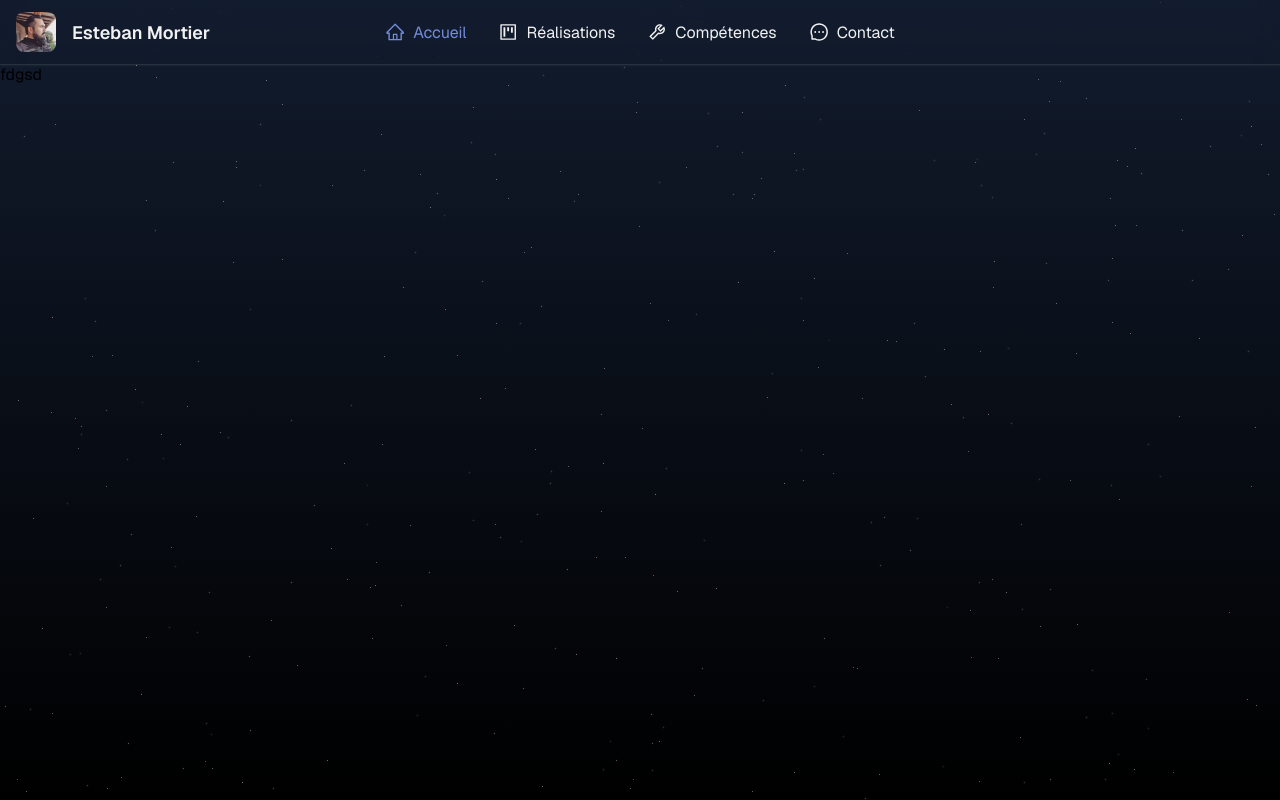
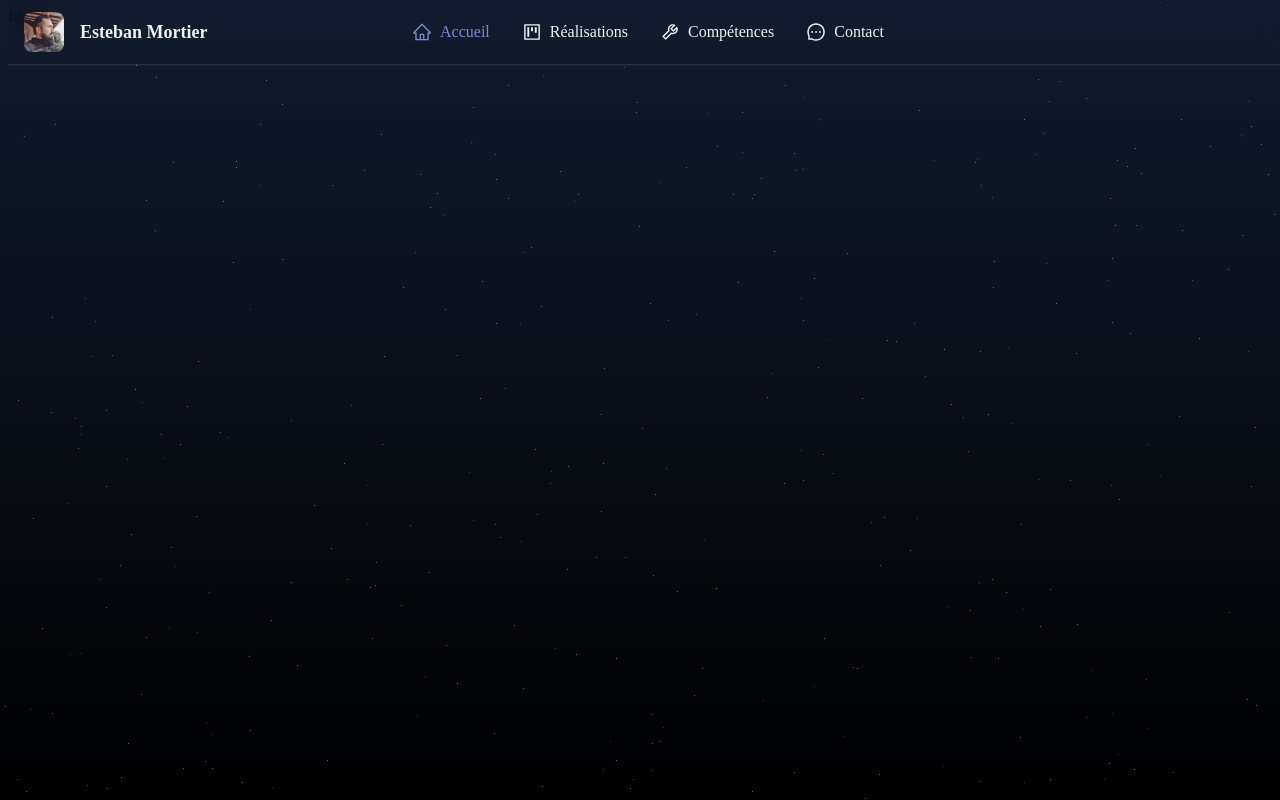
Before and after one commit to Esteban-Mo/newportfolio, a Next.js app: page / in a window 1280 px wide. Built offline with nearby package versions, Linux system fonts and the light colour scheme.

Commit message:
Migrate Header component to styled-components and remove CSS modules

```diff
--- a/package.json
+++ b/package.json
@@ -12,10 +12,12 @@
     "@emotion/react": "^11.14.0",
     "@emotion/styled": "^11.14.0",
     "@mui/material": "^6.4.5",
+    "@types/styled-components": "^5.1.34",
     "next": "15.1.7",
     "react": "^19.0.0",
     "react-dom": "^19.0.0",
-    "react-icons": "^5.5.0"
+    "react-icons": "^5.5.0",
+    "styled-components": "^6.1.15"
   },
   "devDependencies": {
     "@eslint/eslintrc": "^3",
--- a/src/app/globals.css
+++ /dev/null
@@ -1,13 +0,0 @@
-* {
-  margin: 0;
-  padding: 0;
-  box-sizing: border-box;
-}
-
-body {
-  font-family: var(--font-geist-sans);
-}
-
-main {
-  padding-top: 4rem;
-}
--- a/src/app/layout.tsx
+++ b/src/app/layout.tsx
@@ -1,7 +1,6 @@
 import type { Metadata } from "next";
 import { Geist, Geist_Mono } from "next/font/google";
 import Header from "@/components/Header";
-import './globals.css';
 
 const geistSans = Geist({
   variable: "--font-geist-sans",
--- a/src/components/Header.module.css
+++ /dev/null
@@ -1,65 +0,0 @@
-.header {
-  width: 100%;
-  position: fixed;
-  top: 0;
-  z-index: 50;
-  background-color: transparent;
-  backdrop-filter: blur(10px);
-  box-shadow: 0 1px 2px 0 rgba(255, 249, 249, 0.05);
-  border-bottom: 1px solid rgba(255, 255, 255, 0.1);
-}
-
-.container {
-  margin: 0 auto;
-  padding: 0 1rem;
-  height: 4rem;
-  display: flex;
-  align-items: center;
-  position: relative;
-}
-
-.logo {
-  font-size: 1.125rem;
-  font-weight: 600;
-  display: flex;
-  align-items: center;
-  gap: 1rem;
-  color: #f1f1f1;
-}
-
-.profileImage {
-  width: 2.5rem;
-  height: 2.5rem;
-  border-radius: 8px;
-  object-fit: cover;
-}
-
-.nav {
-  display: flex;
-  gap: 2rem;
-  position: absolute;
-  left: 50%;
-  transform: translateX(-50%);
-}
-
-.navLink {
-  display: flex;
-  align-items: center;
-  gap: 0.5rem;
-  color: #f1f1f1;
-  text-decoration: none;
-  transition: color 0.2s ease;
-}
-
-.navLink:hover {
-  color: #748cda;
-}
-
-.active {
-  color: #748cda;
-}
-
-.icon {
-  width: 1.25rem;
-  height: 1.25rem;
-}
--- a/src/components/Header.tsx
+++ b/src/components/Header.tsx
@@ -4,7 +4,69 @@ import { AiOutlineHome, AiOutlineProject, AiOutlineTool, AiOutlineMessage } from
 import Link from 'next/link';
 import Image from 'next/image';
 import { usePathname } from 'next/navigation';
-import styles from './Header.module.css';
+import styled from 'styled-components';
+
+const HeaderContainer = styled.header`
+  width: 100%;
+  position: fixed;
+  top: 0;
+  z-index: 50;
+  background-color: transparent;
+  backdrop-filter: blur(10px);
+  box-shadow: 0 1px 2px 0 rgba(255, 249, 249, 0.05);
+  border-bottom: 1px solid rgba(255, 255, 255, 0.1);
+`;
+
+const Container = styled.div`
+  margin: 0 auto;
+  padding: 0 1rem;
+  height: 4rem;
+  display: flex;
+  align-items: center;
+  position: relative;
+`;
+
+const Logo = styled.div`
+  font-size: 1.125rem;
+  font-weight: 600;
+  display: flex;
+  align-items: center;
+  gap: 1rem;
+  color: #f1f1f1;
+`;
+
+const ProfileImage = styled(Image)`
+  width: 2.5rem;
+  height: 2.5rem;
+  border-radius: 8px;
+  object-fit: cover;
+`;
+
+const Nav = styled.nav`
+  display: flex;
+  gap: 2rem;
+  position: absolute;
+  left: 50%;
+  transform: translateX(-50%);
+`;
+
+const NavLink = styled(Link)<{ $isActive?: boolean }>`
+  display: flex;
+  align-items: center;
+  gap: 0.5rem;
+  color: ${(props: { $isActive?: boolean }) => props.$isActive ? '#748cda' : '#f1f1f1'};
+  text-decoration: none;
+  transition: color 0.2s ease;
+
+  &:hover {
+    color: #748cda;
+  }
+`;
+
+const Icon = styled.div`
+  width: 1.25rem;
+  height: 1.25rem;
+`;
 
 export default function Header() {
   const pathname = usePathname();
@@ -17,35 +79,34 @@ export default function Header() {
   ];
 
   return (
-    <header className={styles.header}>
-      <div className={styles.container}>
-        <div className={styles.logo}>
-          <Image
+    <HeaderContainer>
+      <Container>
+        <Logo>
+          <ProfileImage
             src="/images/me.jpg"
             alt="Esteban Mortier"
             width={40}
             height={40}
-            className={styles.profileImage}
           />
           Esteban Mortier
-        </div>
+        </Logo>
 
-        <nav className={styles.nav}>
+        <Nav>
           {navItems.map((item) => {
             const isActive = pathname === item.href;
             return (
-              <Link
+              <NavLink
                 key={item.href}
                 href={item.href}
-                className={`${styles.navLink} ${isActive ? styles.active : ''}`}
+                $isActive={isActive}
               >
-                <item.icon className={styles.icon} />
+                <Icon as={item.icon} />
                 <span>{item.name}</span>
-              </Link>
+              </NavLink>
             );
           })}
-        </nav>
-      </div>
-    </header>
+        </Nav>
+      </Container>
+    </HeaderContainer>
   );
 }
```
Also changed, not shown: 1 other file (tests, documents, lock files or other folders).
